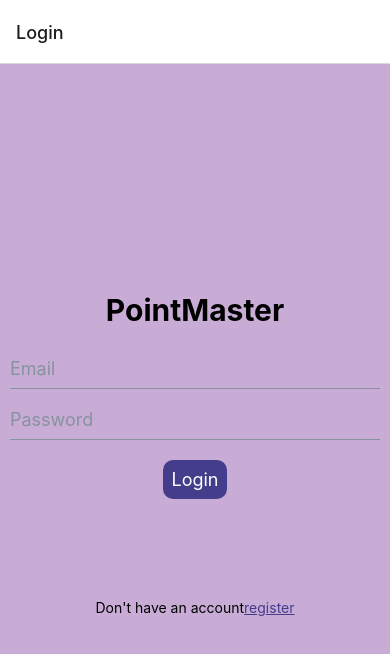
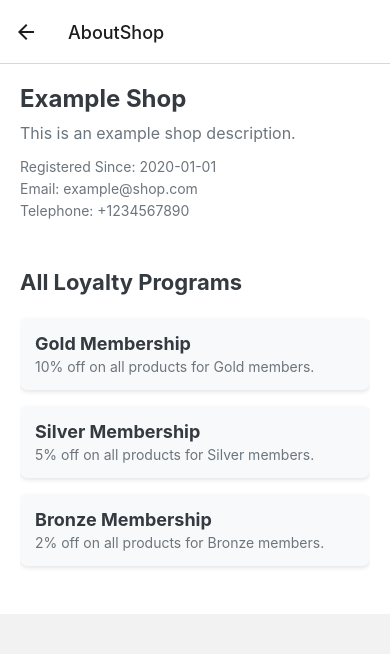
Before and after one commit to PointMaster-POS/mobile-costomer, a React Native app in the folder customer-mobile/: screen /AboutShop in a window 390 px wide. Shown: the top 654 px of the page. Built offline with nearby package versions, Linux system fonts and the light colour scheme.

Commit message:
create loyality programs card view and shop details view

```diff
--- a/customer-mobile/App.js
+++ b/customer-mobile/App.js
@@ -7,6 +7,7 @@ import {createNativeStackNavigator} from '@react-navigation/native-stack';
 import EditProfile from './app/(tabs)/editprofile';
 import Home from './app/(tabs)/home';
 import ShopDetail from './app/(tabs)/shopdetail';
+import AboutShop from './app/(tabs)/aboutshop';
 const Stack = createNativeStackNavigator();
 
 export default function App() {
@@ -19,6 +20,7 @@ export default function App() {
       <Stack.Screen name="Home" component={Home} options={{headerShown: false}}/>
       <Stack.Screen name="EditProfile" component={EditProfile} />
       <Stack.Screen name="ShopDetail" component={ShopDetail} />
+      <Stack.Screen name="AboutShop" component={AboutShop} />
       </Stack.Navigator>
 
     </NavigationContainer>
--- /dev/null
+++ b/customer-mobile/app/(tabs)/aboutshop.js
@@ -0,0 +1,92 @@
+// AboutShop.js
+import React from 'react';
+import { View, Text, StyleSheet, FlatList, ScrollView } from 'react-native';
+import LoyaltyProgramCard from '../components/loyalityprogramcard';
+
+const AboutShop = () => {
+  const shop = {
+    name: 'Example Shop',
+    description: 'This is an example shop description.',
+    registeredSince: '2020-01-01',
+    email: 'example@shop.com',
+    telephone: '+1234567890',
+  };
+
+  const loyaltyPrograms = [
+    {
+      id: '1',
+      name: 'Gold Membership',
+      details: '10% off on all products for Gold members.',
+    },
+    {
+      id: '2',
+      name: 'Silver Membership',
+      details: '5% off on all products for Silver members.',
+    },
+    {
+      id: '3',
+      name: 'Bronze Membership',
+      details: '2% off on all products for Bronze members.',
+    },
+  ];
+
+  return (
+    <ScrollView contentContainerStyle={styles.container}>
+      <View style={styles.shopInfo}>
+        <Text style={styles.shopName}>{shop.name}</Text>
+        <Text style={styles.shopDescription}>{shop.description}</Text>
+        <Text style={styles.shopDetails}>Registered Since: {shop.registeredSince}</Text>
+        <Text style={styles.shopDetails}>Email: {shop.email}</Text>
+        <Text style={styles.shopDetails}>Telephone: {shop.telephone}</Text>
+      </View>
+      <View style={styles.loyaltyPrograms}>
+        <Text style={styles.sectionTitle}>All Loyalty Programs</Text>
+        <FlatList
+          data={loyaltyPrograms}
+          renderItem={({ item }) => <LoyaltyProgramCard program={item} />}
+          keyExtractor={item => item.id}
+          contentContainerStyle={styles.listContainer}
+        />
+      </View>
+    </ScrollView>
+  );
+};
+
+const styles = StyleSheet.create({
+  container: {
+    padding: 20,
+    backgroundColor: '#fff',
+  },
+  shopInfo: {
+    marginBottom: 30,
+  },
+  shopName: {
+    fontSize: 24,
+    fontWeight: 'bold',
+    color: '#343a40',
+  },
+  shopDescription: {
+    fontSize: 16,
+    color: '#6c757d',
+    marginVertical: 10,
+  },
+  shopDetails: {
+    fontSize: 14,
+    color: '#6c757d',
+    marginTop: 5,
+  },
+  loyaltyPrograms: {
+    marginTop: 20,
+  },
+  sectionTitle: {
+    fontSize: 22,
+    fontWeight: 'bold',
+    color: '#343a40',
+    marginBottom: 15,
+  },
+  listContainer: {
+    paddingBottom: 20,
+  },
+});
+
+export default AboutShop;
--- /dev/null
+++ b/customer-mobile/app/components/loyalityprogramcard.js
@@ -0,0 +1,38 @@
+// LoyaltyProgramCard.js
+import React from 'react';
+import { View, Text, StyleSheet } from 'react-native';
+
+const LoyaltyProgramCard = ({ program }) => {
+  return (
+    <View style={styles.card}>
+      <Text style={styles.programName}>{program.name}</Text>
+      <Text style={styles.programDetails}>{program.details}</Text>
+    </View>
+  );
+};
+
+const styles = StyleSheet.create({
+  card: {
+    backgroundColor: '#f8f9fa',
+    padding: 15,
+    borderRadius: 8,
+    marginVertical: 8,
+    shadowColor: '#000',
+    shadowOpacity: 0.1,
+    shadowOffset: { width: 0, height: 2 },
+    shadowRadius: 4,
+    elevation: 2,
+  },
+  programName: {
+    fontSize: 18,
+    fontWeight: 'bold',
+    color: '#343a40',
+  },
+  programDetails: {
+    fontSize: 14,
+    color: '#6c757d',
+    marginTop: 4,
+  },
+});
+
+export default LoyaltyProgramCard;
```
